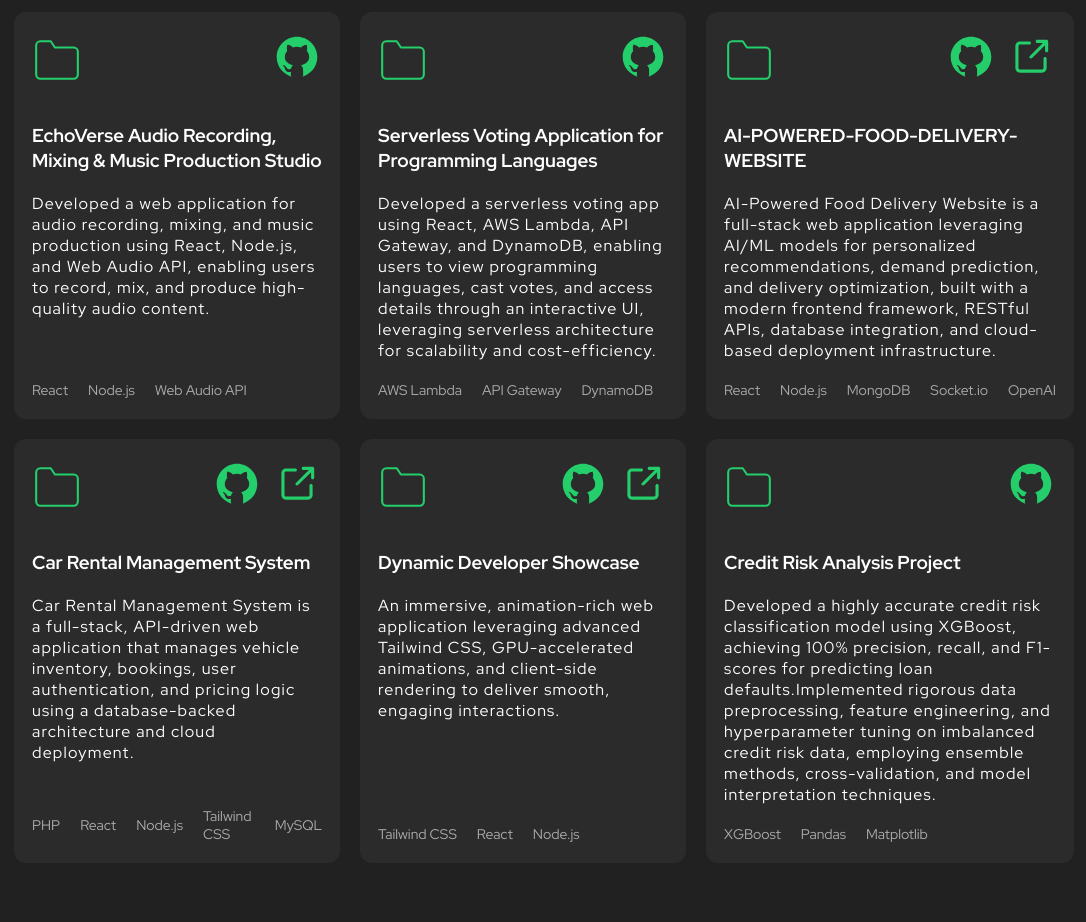
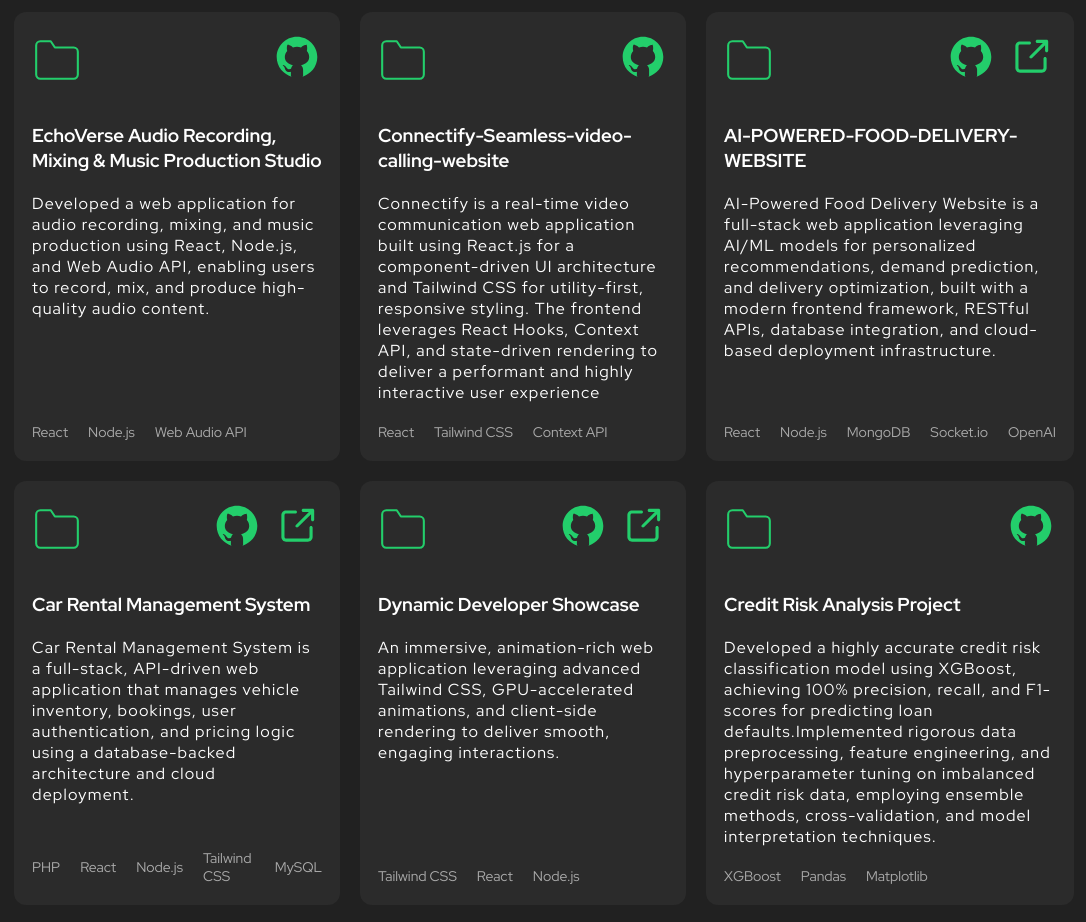
Before and after one commit to PriyanshuPandey21/Personal-Portfolio, a React (Create React App) app: page / in a window 1280 px wide. Shown: the part 1680-2602 px from the top of the page, without its empty margins (96-1182 px from the left). Built offline with nearby package versions, Linux system fonts and the light colour scheme.

Commit message:
Update Connectify project description

```diff
--- a/src/components/Project/Project.tsx
+++ b/src/components/Project/Project.tsx
@@ -45,7 +45,7 @@ export function Project() {
             <header>
               <svg width="50" xmlns="http://www.w3.org/2000/svg" role="img" viewBox="0 0 24 24" fill="none" stroke="#23ce6b" strokeWidth="1" strokeLinecap="round" strokeLinejoin="round"> <title>Folder</title> <path d="M22 19a2 2 0 0 1-2 2H4a2 2 0 0 1-2-2V5a2 2 0 0 1 2-2h5l2 3h9a2 2 0 0 1 2 2z"></path> </svg>
               <div className="project-links">
-                <a href="https://github.com/PriyanshuPandey/Serverless-Voting-Application" target="_blank" rel="noreferrer">
+                <a href="https://github.com/PriyanshuPandey21/Connectify-Seamless-video-calling" target="_blank" rel="noreferrer">
                   <img src={githubIcon} alt="Visit site" /></a>
                 {/* <a href="https://vote.priyanshupandey.com" target="_blank" rel="noreferrer">
                   <img src={externalLink} alt="Visit site" />
@@ -53,10 +53,10 @@ export function Project() {
               </div>
             </header>
             <div className="body">
-              <h3>Serverless Voting Application for Programming Languages</h3>
-              <p> Developed a serverless voting app using React, AWS Lambda, API Gateway, and DynamoDB, enabling users to view programming languages, cast votes, and access details through an interactive UI, leveraging serverless architecture for scalability and cost-efficiency. </p>
+              <h3>Connectify-Seamless-video-calling-website</h3>
+              <p> Connectify is a real-time video communication web application built using React.js for a component-driven UI architecture and Tailwind CSS for utility-first, responsive styling. The frontend leverages React Hooks, Context API, and state-driven rendering to deliver a performant and highly interactive user experience</p>
             </div>
-            <footer> <ul className="tech-list"> <li>AWS Lambda</li> <li>API Gateway</li> <li>DynamoDB</li> </ul> </footer>
+            <footer> <ul className="tech-list"> <li>React</li> <li>Tailwind CSS</li> <li>Context API</li> </ul> </footer>
           </div>
         </ScrollAnimation>
 
```
